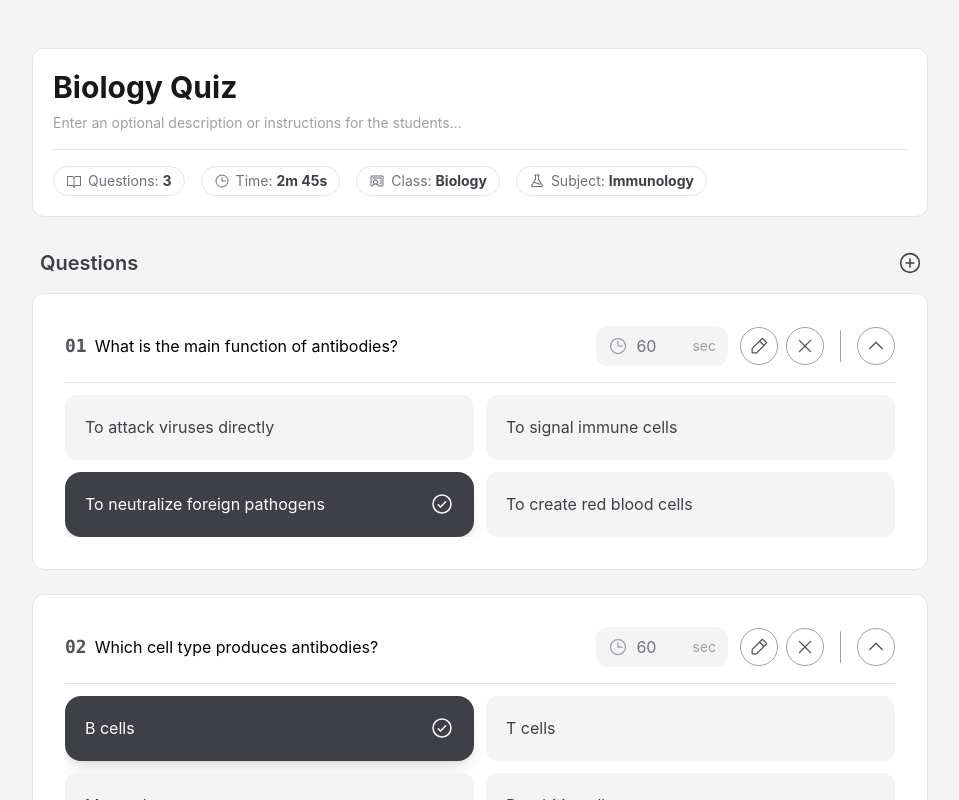
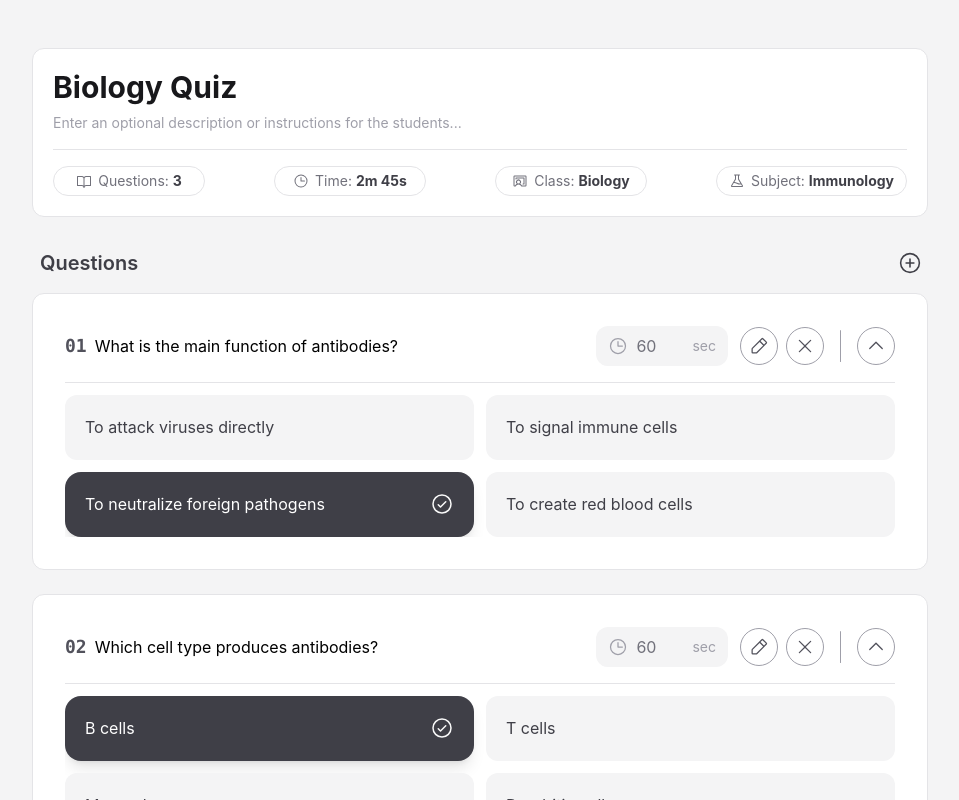
Before and after one commit to rabiibanine/quizlive, a React (Vite) app: page /quiz-editor in a window 1280 px wide. Shown: the top 800 px of the page, without its empty margins (160-1119 px from the left). Built offline with nearby package versions, Linux system fonts and the light colour scheme.

Commit message:
chore: minor adjustments

```diff
--- a/src/pages/QuizEditorPage.tsx
+++ b/src/pages/QuizEditorPage.tsx
@@ -40,7 +40,7 @@ const quiz = {
 
 export default function QuizEditorPage() {
   const pillStyles =
-    "flex items-center gap-1.5 text-sm text-zinc-500 border border-zinc-200 rounded-full px-3 py-1 transition-all hover:border-zinc-400";
+    "min-w-38 flex justify-center items-center gap-1.5 text-sm text-zinc-500 border border-zinc-200 rounded-full px-3 py-1 transition-all hover:border-zinc-400";
   const [quizState, setQuizState] = useState(quiz);
   const { quizInfo, quizQuestions } = quizState;
 
@@ -98,7 +98,7 @@ export default function QuizEditorPage() {
           <hr className="border-zinc-200" />
 
           {/* Metadata row */}
-          <div className="flex flex-wrap items-center gap-4">
+          <div className="flex flex-wrap justify-between items-center gap-4">
             <div className={pillStyles}>
               <BookOpenIcon size={16} />
               <span>
```
